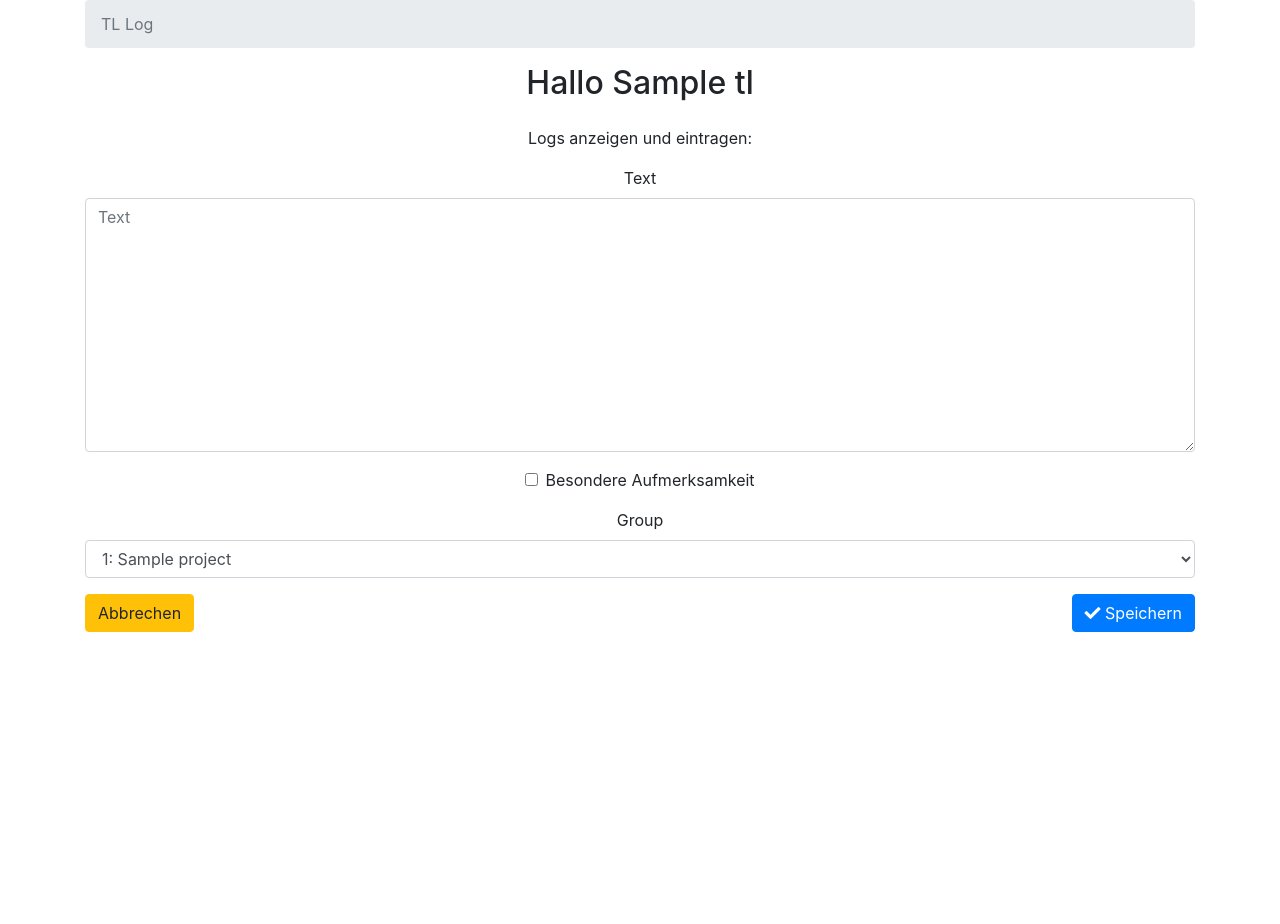
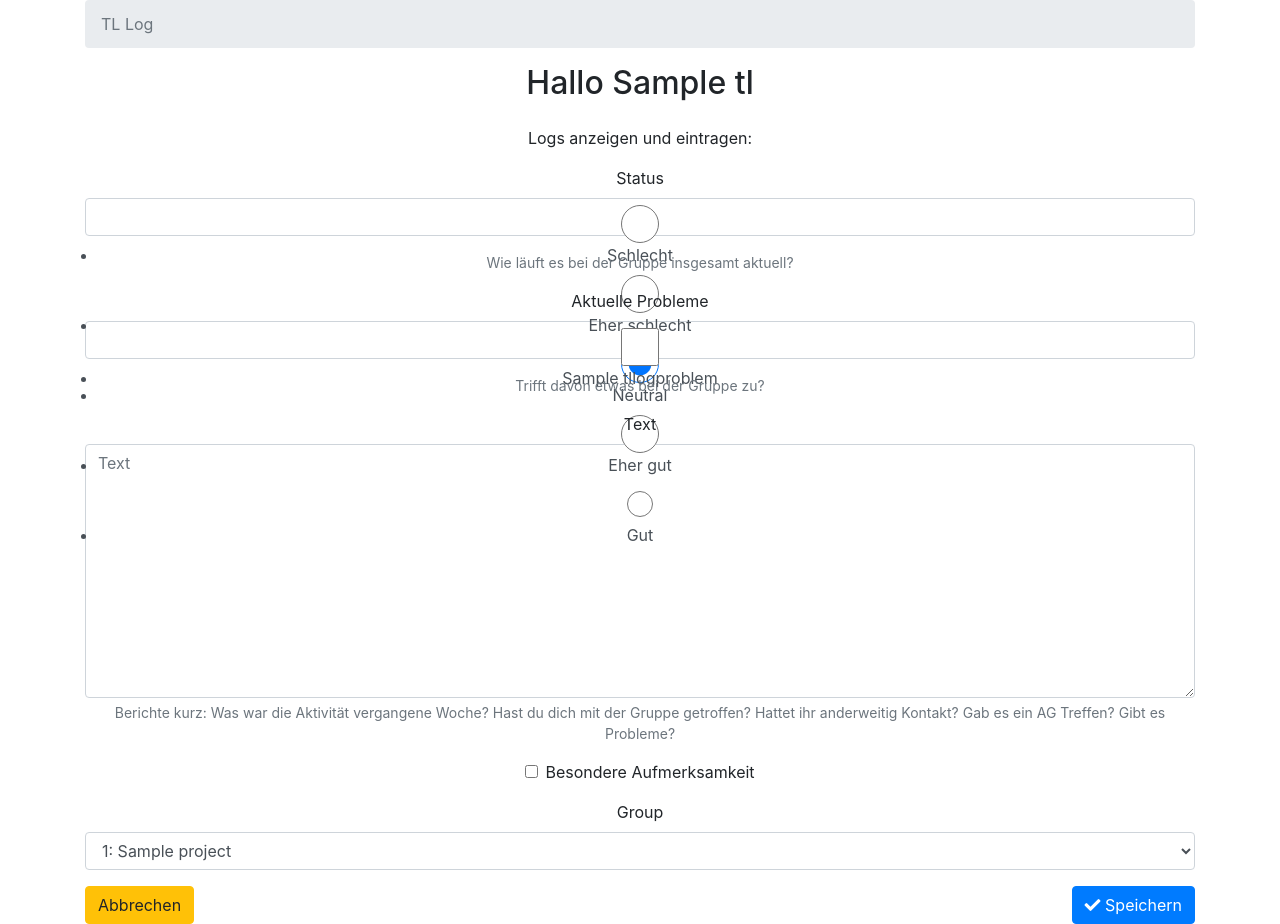
Before and after one commit to Jonas-July/bp-tool, a Django app: page /log/1/new/ in a window 1280 px wide. Shown: the part 71-995 px from the top of the page. Before the commit the page ends 703 px from the top, so only its background shows below. Run offline with Django 3.2, Linux system fonts and the light colour scheme; a user stored in the database is signed in; tables that the repository leaves empty hold one stand-in row (values such as "Sample post"); some libraries are stand-ins or nearby versions.

Commit message:
Add additional inputs in addition to text to TLLogs
Add additional fields (status, current_problems)
Introduce model for problems
Adapt TL and Orga frontends to show new fields

```diff
--- a/bp/admin.py
+++ b/bp/admin.py
@@ -1,6 +1,6 @@
 from django.contrib import admin
 
-from bp.models import BP, Project, TL, Student, TLLog
+from bp.models import BP, Project, TL, Student, TLLog, TLLogProblem
 
 
 @admin.register(BP)
@@ -31,3 +31,7 @@
 class TLLogAdmin(admin.ModelAdmin):
     list_filter = ['bp']
     list_display = ['simple_timestamp', 'group', 'tl', 'requires_attention', 'bp']
+
+@admin.register(TLLogProblem)
+class TLLogProblemAdmin(admin.ModelAdmin):
+    pass
--- a/bp/forms.py
+++ b/bp/forms.py
@@ -47,11 +47,13 @@
 class TLLogForm(forms.ModelForm):
     class Meta:
         model = TLLog
-        fields = ['text', 'requires_attention', 'group', 'bp', 'tl']
+        fields = ['status', 'current_problems', 'text', 'requires_attention', 'group', 'bp', 'tl']
 
         widgets = {
             'bp': forms.HiddenInput,
             'tl': forms.HiddenInput,
+            'status': forms.RadioSelect,
+            'current_problems': forms.CheckboxSelectMultiple,
         }
 
     def __init__(self, *args, **kwargs):
@@ -69,4 +71,9 @@
 class TLLogUpdateForm(forms.ModelForm):
     class Meta:
         model = TLLog
-        fields = ['text', 'requires_attention']
+        fields = ['status', 'current_problems', 'text', 'requires_attention']
+
+        widgets = {
+            'status': forms.RadioSelect,
+            'current_problems': forms.CheckboxSelectMultiple,
+        }
--- a/bp/models.py
+++ b/bp/models.py
@@ -113,16 +113,32 @@
 
 class TLLog(models.Model):
     class Meta:
-        verbose_name = "TL Log"
-        verbose_name_plural = "TL Logs"
+        verbose_name = "TL-Log"
+        verbose_name_plural = "TL-Logs"
         ordering = ['-timestamp']
+
+    STATUS_CHOICES = [
+        (-2, 'Schlecht'),
+        (-1, 'Eher schlecht'),
+        (0, 'Neutral'),
+        (1, 'Eher gut'),
+        (2, 'Gut'),
+    ]
 
     bp = models.ForeignKey(BP, on_delete=models.CASCADE)
     group = models.ForeignKey(Project, on_delete=models.CASCADE)
     tl = models.ForeignKey(TL, on_delete=models.CASCADE)
     timestamp = models.DateTimeField(auto_now_add=True, blank=True)
-    text = models.TextField()
-    requires_attention = models.BooleanField(verbose_name="Besondere Aufmerksamkeit", blank=True, default=False, help_text="Benötigt diese Gruppe aktuell besondere Aufmerksamkeit durch das Organisationsteam?")
+    status = models.SmallIntegerField(
+        choices=STATUS_CHOICES,
+        default=0,
+        help_text="Wie läuft es bei der Gruppe insgesamt aktuell?"
+    )
+    current_problems = models.ManyToManyField(verbose_name="Aktuelle Probleme", to="TLLogProblem", blank=True, help_text="Trifft davon etwas bei der Gruppe zu?")
+    text = models.TextField(
+        help_text="Berichte kurz: Was war die Aktivität vergangene Woche? Hast du dich mit der Gruppe getroffen? Hattet ihr anderweitig Kontakt? Gab es ein AG Treffen? Gibt es Probleme?"
+    )
+    requires_attention = models.BooleanField(verbose_name="Besondere Aufmerksamkeit", blank=True, default=False, help_text="Benötigt diese Gruppe aktuell besondere Aufmerksamkeit durch das Organisationsteam/sollten wir das Log besonders dringend lesen?")
     comment = models.TextField(blank=True, verbose_name="Kommentar", help_text="Interner Kommentar des Orga-Teams zu diesem Eintrag")
     handled = models.BooleanField(blank=True, default=False, verbose_name="Erledigt", help_text="Das Log forderte eine Reaktion des Orga-Teams, die bereits durchgeführt wurde.")
 
@@ -130,5 +146,20 @@
     def simple_timestamp(self):
         return self.timestamp.strftime('%d.%m.%y %H:%M')
 
+    @property
+    def problems(self):
+        return ", ".join(str(p) for p in self.current_problems.all())
+
     def __str__(self):
         return f"{self.tl} für Gruppe {self.group.nr} am {self.simple_timestamp}"
+
+
+class TLLogProblem(models.Model):
+    class Meta:
+        verbose_name = "TL-Log-Problem"
+        verbose_name_plural = "TL-Log-Probleme"
+
+    name = models.CharField(max_length=150)
+
+    def __str__(self):
+        return self.name
--- a/bp/templates/bp/render_logs.html
+++ b/bp/templates/bp/render_logs.html
@@ -4,6 +4,8 @@
     {% for tllog in logs %}
         <tr {% if tllog.requires_attention %} class="table-warning" {% endif %}>
             <td>{{ tllog.simple_timestamp }}</td>
+            <td>{{ tllog.get_status_display }}</td>
+            <td>{{ tllog.problems }}</td>
             <td>{{ tllog.text | linebreaksbr | truncatewords:50 }}</td>
             <td><a href="{% url "bp:log_tl_update" tllog.group.nr tllog.pk %}">{% fa5_icon "pen" 'fas' %}</a> <a href="{% url "bp:log_tl_delete" tllog.group.nr tllog.pk %}">{% fa5_icon "trash" 'fas' %}</a></td>
         </tr>
```
Also changed, not shown: bp/templates/bp/log.html (+8 -0 lines), bp/templates/bp/log_overview.html (+13 -0 lines), bp/migrations/0011_tllog_rich_answers.py (added), bp/migrations/0012_tllog_minor.py (added).
